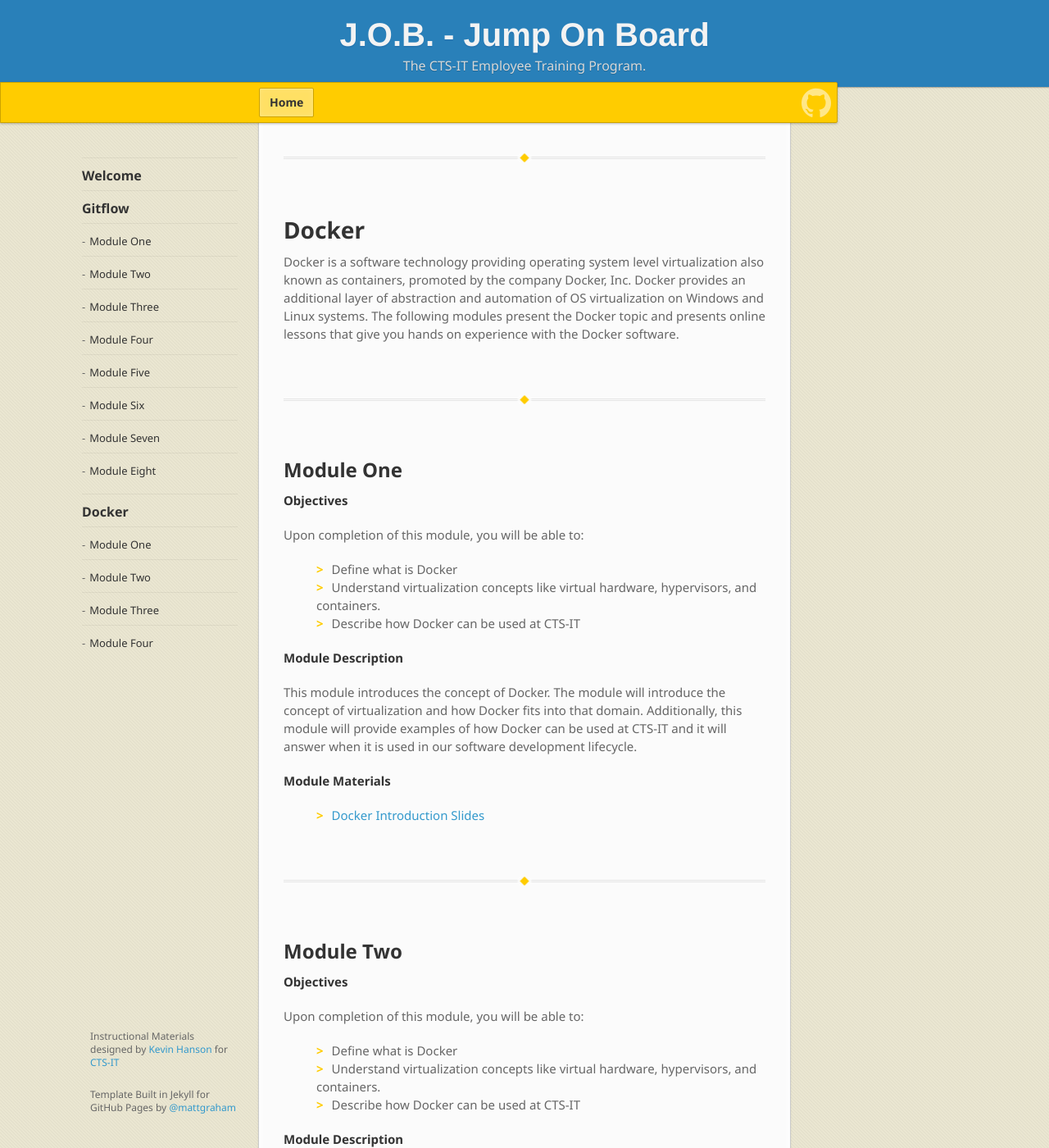
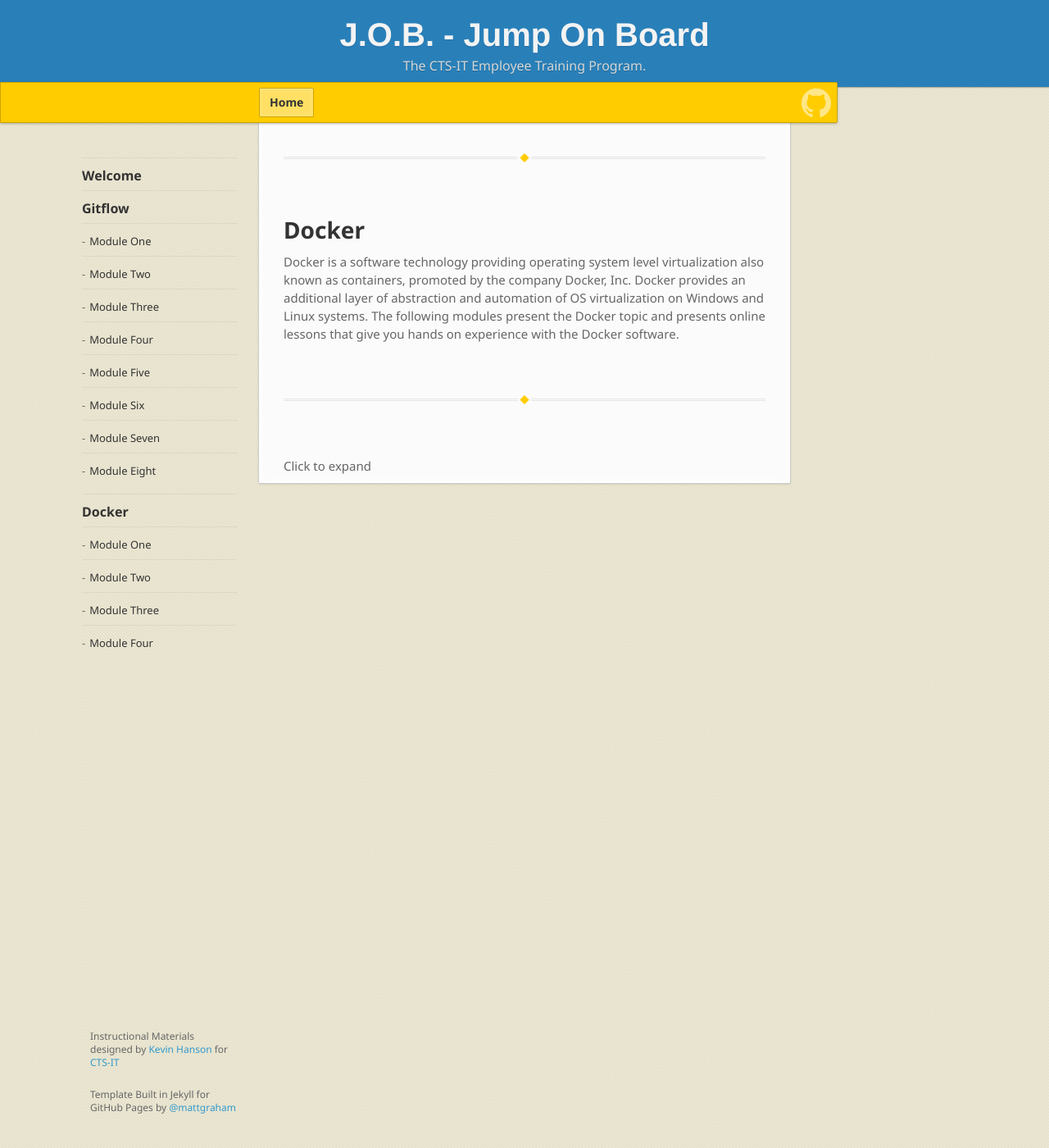
Before and after one commit to stokes-uf/J.O.B.-Jump-On-Board, a Jekyll site: the page built from index.md, in a window 1280 px wide and 1400 px high, scrolled down 5645 px. Shown: the whole window at 82% size. Built offline with Jekyll 4.4.1, drawn with Linux system fonts in a browser that asks for light colours; nearby versions of some CDN libraries; some web fonts are replaced; some of the changed text lies outside the part shown.

Commit message:
add colapse section to docker section

```diff
--- a/_layouts/home.html
+++ b/_layouts/home.html
@@ -211,6 +211,8 @@
     <hr>
     <br>
     <br>
+    <details>
+      <summary>Click to expand</summary>
     <h2>Module One</h2>
 
     <p><strong>Objectives</strong></p>
@@ -277,6 +279,8 @@
     <hr>
     <br>
     <br>
+
+
     <h2>Module Four</h2>
 
     <p><strong>Objectives</strong></p>
@@ -299,6 +303,7 @@
     <hr>
     <br>
     <br>
+  </details>
     </section>
 
 	{{ content }}
```
